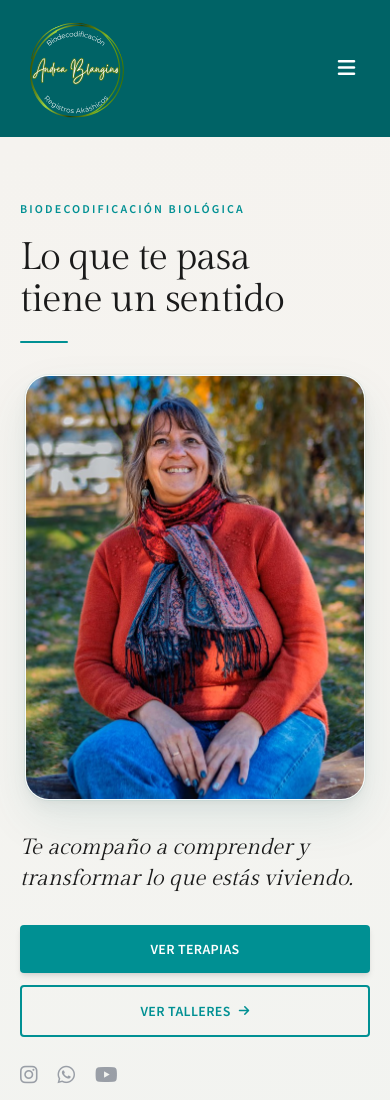
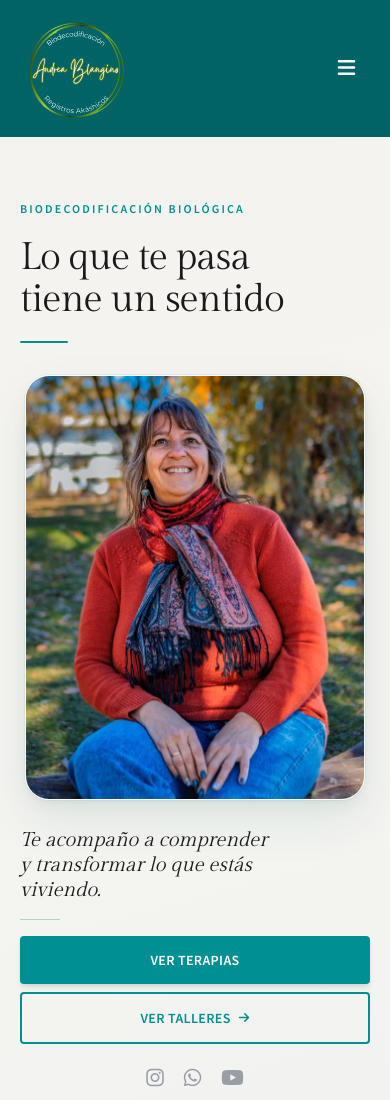
Before and after one commit to jrodriguezblangino/andreablangino, a website: page index.html in a window 390 px wide. Shown: the top 1100 px of the page. Drawn offline with nearby package versions, Linux system fonts and the light colour scheme.

Commit message:
Correccion de posicion de hero index y diseño 2

```diff
--- a/index.html
+++ b/index.html
@@ -142,9 +142,9 @@
                 </figure>
 
                 <!-- BLOCK 3 — Body copy + CTAs + Social (bottom on mobile, bottom-left on desktop) -->
-                <div class="flex flex-col gap-6 order-3 md:order-none md:col-start-1 md:row-start-2">
-                    <div class="flex flex-col gap-5 md:gap-6 max-w-md">
-                        <p class="home-hero__lead font-serif text-[1.375rem] md:text-2xl italic text-neutral-dark leading-snug">
+                <div class="flex flex-col gap-0 order-3 -mt-1 pt-0 md:order-none md:col-start-1 md:row-start-2 md:gap-6 md:mt-0">
+                    <div class="flex flex-col md:gap-6 max-w-md">
+                        <p class="home-hero__lead font-serif text-xl leading-tight max-w-[260px] italic text-neutral-dark md:max-w-none md:text-2xl md:leading-snug">
                             Te acompaño a comprender y transformar lo que estás viviendo.
                         </p>
                         <div class="w-8 h-px bg-primary/40 hidden md:block" aria-hidden="true"></div>
@@ -152,16 +152,17 @@
                             Si estás aquí, quizás buscas respuestas a dolencias, angustias o miedos que otros caminos no han logrado resolver. En sesiones presenciales u online, descubriremos el sentido de tu experiencia y te llevarás herramientas concretas para superarla.
                         </p>
                     </div>
-                    <div class="home-hero__actions flex flex-col sm:flex-row gap-3 sm:gap-4 mt-2 md:mt-8">
-                        <a href="terapias.html" class="hero-cta hero-cta--primary inline-flex items-center justify-center px-8 py-3.5 bg-primary text-white font-nav text-sm font-semibold rounded hover:bg-primary-hover transition-colors shadow-md hover:shadow-lg no-underline uppercase tracking-wide">
+                    <div class="w-10 h-px bg-primary/30 my-4 md:hidden" aria-hidden="true"></div>
+                    <div class="home-hero__actions flex flex-col gap-2 w-full md:flex-row md:gap-4 md:mt-8">
+                        <a href="terapias.html" class="hero-cta hero-cta--primary inline-flex items-center justify-center w-full min-h-12 px-8 py-3.5 bg-primary text-white font-nav text-sm font-semibold rounded hover:bg-primary-hover transition-colors shadow-md hover:shadow-lg no-underline uppercase tracking-wide md:w-auto md:min-h-0">
                             Ver Terapias
                         </a>
-                        <a href="talleres.html" class="hero-cta hero-cta--secondary inline-flex items-center justify-center gap-2 px-8 py-3.5 border-2 border-primary text-primary font-nav text-sm font-semibold rounded hover:bg-primary-pale transition-colors no-underline uppercase tracking-wide">
+                        <a href="talleres.html" class="hero-cta hero-cta--secondary inline-flex items-center justify-center gap-2 w-full min-h-12 px-8 py-3.5 border-2 border-primary text-primary font-nav text-sm font-semibold rounded hover:bg-primary-pale transition-colors no-underline uppercase tracking-wide md:w-auto md:min-h-0">
                             Ver Talleres <i class="fas fa-arrow-right text-xs" aria-hidden="true"></i>
                         </a>
                     </div>
-                    <nav class="home-hero__social" aria-label="Redes sociales de Andrea Blangino">
-                        <ul class="flex items-center gap-5 list-none m-0 p-0">
+                    <nav class="home-hero__social mt-5 md:mt-0" aria-label="Redes sociales de Andrea Blangino">
+                        <ul class="flex items-center justify-center gap-5 list-none m-0 p-0 md:justify-start">
                             <li><a href="https://instagram.com/andreablangino" target="_blank" rel="noopener noreferrer" class="text-neutral-mid hover:text-primary transition-colors text-xl" aria-label="Instagram"><i class="fab fa-instagram" aria-hidden="true"></i></a></li>
                             <li><a href="https://wa.me/5493541574635?text=Hola%21%20%F0%9F%91%8B%20Consulta%20desde%20la%20web." target="_blank" rel="noopener noreferrer" class="text-neutral-mid hover:text-primary transition-colors text-xl" aria-label="WhatsApp"><i class="fab fa-whatsapp" aria-hidden="true"></i></a></li>
                             <li><a href="https://youtube.com/@andreablangino" target="_blank" rel="noopener noreferrer" class="text-neutral-mid hover:text-primary transition-colors text-xl" aria-label="YouTube"><i class="fab fa-youtube" aria-hidden="true"></i></a></li>
```
